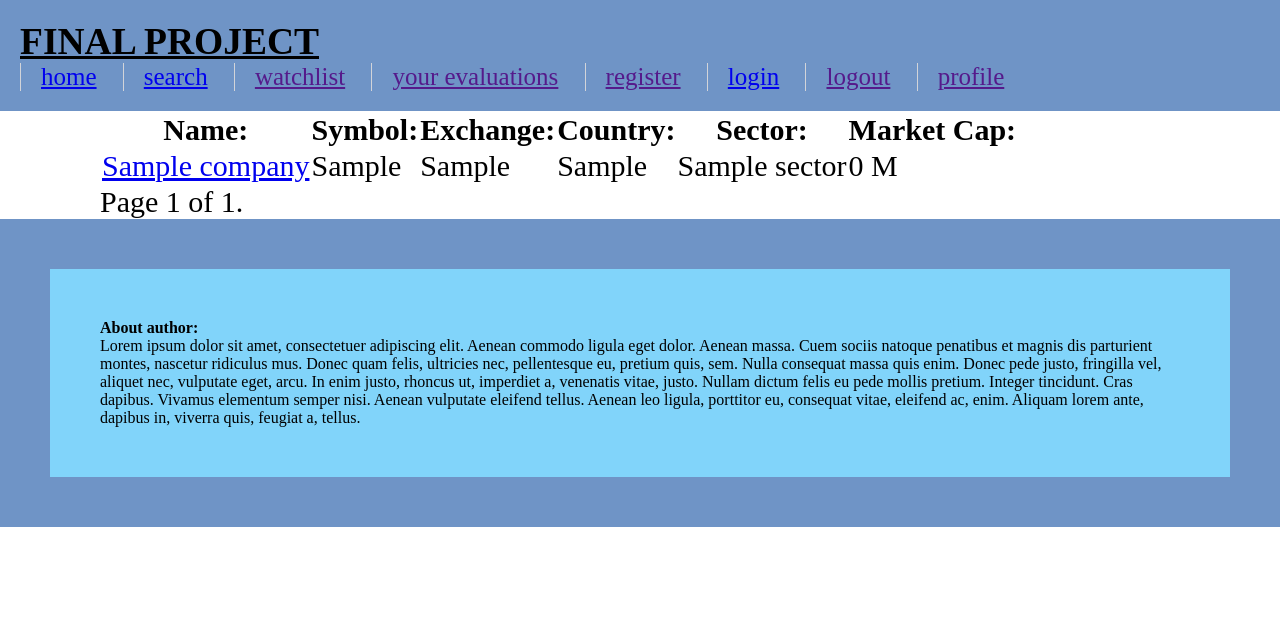
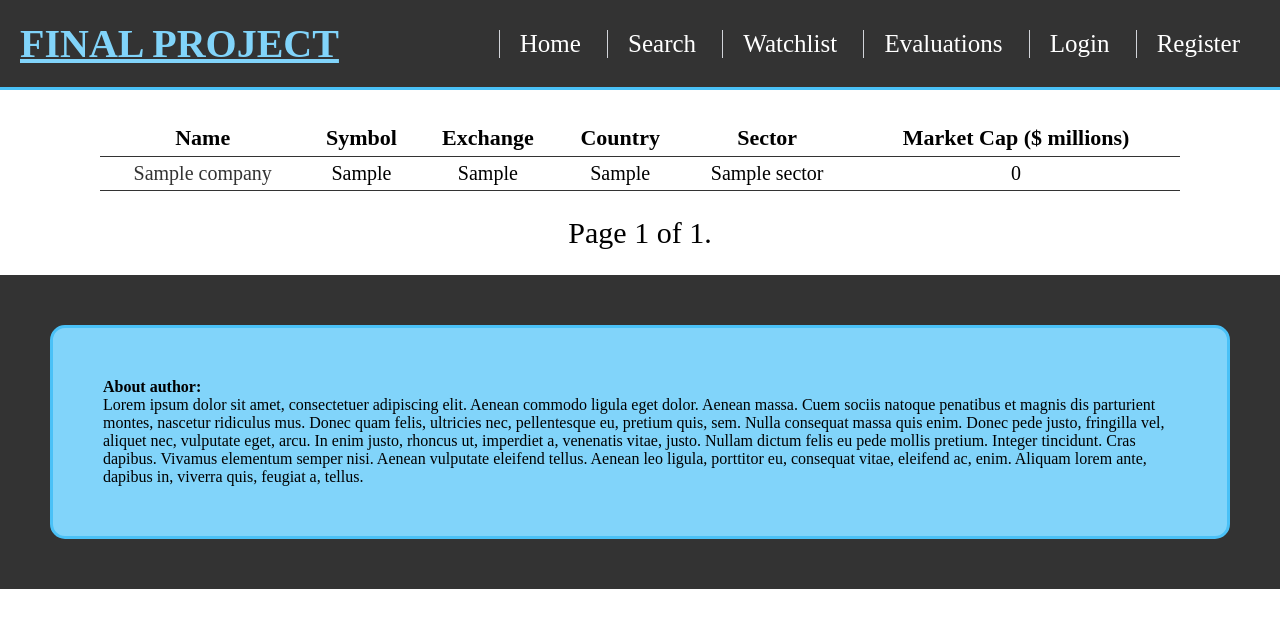
Before and after one commit to MichalDoman/EquityMagnet, a Django app: page /companies/ in a window 1280 px wide. Shown: the top 628 px of the page. Run offline with Django 4.2, Linux system fonts and the light colour scheme; tables that the repository leaves empty hold one stand-in row (values such as "Sample post").

Commit message:
more css

```diff
--- a/final_project/final_project/settings.py
+++ b/final_project/final_project/settings.py
@@ -114,3 +114,5 @@ STATIC_URL = 'static/'
 # https://docs.djangoproject.com/en/4.0/ref/settings/#default-auto-field
 
 DEFAULT_AUTO_FIELD = 'django.db.models.BigAutoField'
+
+LOGIN_REDIRECT_URL = LOGOUT_REDIRECT_URL = "/"
--- a/final_project/final_project/urls.py
+++ b/final_project/final_project/urls.py
@@ -1,6 +1,6 @@
 from django.contrib import admin
 from django.urls import path, include
-from main_app.views import HomeView, CompanyListView, CompanyDetailView
+from main_app.views import HomeView, CompanyListView, CompanyDetailView, Favorites, Evaluations
 
 urlpatterns = [
     path('admin/', admin.site.urls),
@@ -8,4 +8,6 @@ urlpatterns = [
     path("", HomeView.as_view(), name="home"),
     path("companies/", CompanyListView.as_view(), name="companies"),
     path("company-details/<int:pk>", CompanyDetailView.as_view(), name="company_details"),
+    path("favorites/<int:pk>", Favorites.as_view(), name="favorites"),
+    path("evaluations/<int:pk>", Evaluations.as_view(), name="evaluations"),
 ]
--- a/final_project/main_app/models.py
+++ b/final_project/main_app/models.py
@@ -23,7 +23,7 @@ class Company(models.Model):
 
 
 class Price(models.Model):
-    company = models.ForeignKey(Company, on_delete=models.CASCADE)
+    company = models.OneToOneField(Company, on_delete=models.CASCADE)
     current_value = models.FloatField()
     history = models.JSONField()
 
--- a/final_project/main_app/static/base.css
+++ b/final_project/main_app/static/base.css
@@ -12,29 +12,46 @@
 }
 
 .nav-bar {
+    display: flex;
+    justify-content: space-between;
+    align-items: center;
+    padding: 20px;
+    border-bottom: 3px solid #4ac1f7;
+    background-color: #333333;
+}
+
+.logo {
+    color: #81d4fa;
+    font-size: 40px;
+}
+
+.nav-links {
+    list-style: none;
     font-size: 25px;
-    background-color: #6f94c6;
-    padding: 20px;
+}
+
+.nav-links li {
+    display: inline-block;
+    padding: 0 20px;
+    border-left: 1px solid #D2D4D9;
+}
+
+.nav-links li a {
+    text-decoration: none;
+    text-transform: capitalize;
+    color: #fff;
 }
 
 footer {
-    background-color: #6f94c6;
+    background-color: #333333;
     padding: 50px;
 }
 
 .footer-box {
     background-color: #81d4fa;
     padding: 50px;
-}
-
-.nav-links {
-    list-style: none;
-}
-
-.nav-links li {
-    display: inline-block;
-    padding: 0 20px;
-    border-left: 1px solid #D2D4D9;
+    border: 3px solid #4ac1f7;
+    border-radius: 15px;
 }
 
 /* ---------------------------------------------- Home Page: */
@@ -53,24 +70,61 @@ footer {
     border-radius: 5px;
 }
 
+.company-link {
+    text-decoration: underline;
+    color: #333333;
+    font-style: italic;
+}
+
 .home-price-box {
     display: grid;
     grid-template-columns: auto auto;
     color: #a41515;
 }
 
+/* ---------------------------------------------- Company List: */
+.company-list {
+    border-collapse: collapse;
+    width: 100%;
+    margin-top: 30px;
+
+}
+
+.company-list tr:hover {
+    background: #81d4fa;
+}
+
+.company-list tr th,
+.company-list tr td {
+    text-decoration: none;
+    font-size: 20px;
+    padding: 5px;
+    text-align: center;
+    border-bottom: 1px solid #333333;
+}
+
+.company-list tr th {
+    font-size: 22px;
+}
+
+.company-list a {
+    text-decoration: none;
+    color: #333333;
+}
+
+.pagination {
+    text-align: center;
+    padding: 25px 0;
+}
+
 /* ---------------------------------------------- Company Details: */
 .details-section {
     padding: 0 10px;
-    background: #aaaaaa;
+    background: #dddddd;
 }
 
 .company-label {
     padding: 10px 50px;
-}
-
-.section-center {
-    border-radius: 10px;
 }
 
 .btn-box {
@@ -84,6 +138,7 @@ footer {
     text-transform: capitalize;
     font-size: 20px;
     display: block;
+    background: #dddddd;
 }
 
 .tab-btn.active {
@@ -100,20 +155,25 @@ footer {
     background: #ffffff;
 }
 
+.value-disclaimer {
+    font-size: 18px;
+    text-align: right;
+    padding: 5px;
+}
+
 .chart-container {
-    width: 2000px;
     max-width: 1000px;
     overflow-x: scroll;
 }
 
 .chart-body {
-    height: 500px;
+    height: 400px;
 }
 
-
-.financial-statement table{
+.financial-statement table {
     font-size: 20px;
     border-collapse: collapse;
+    width: 100%;
 }
 
 .financial-statement table tr:first-child {
--- a/final_project/main_app/templates/base.html
+++ b/final_project/main_app/templates/base.html
@@ -17,11 +17,14 @@
                     <li><a href="{% url "home" %}">home</a></li>
                     <li><a href="{% url "companies" %}">search</a></li>
                     <li><a href="">watchlist</a></li>
-                    <li><a href="">your evaluations</a></li>
-                    <li><a href="">register</a></li>
-                    <li><a href="/accounts/login">login</a></li>
-                    <li><a href="">logout</a></li>
-                    <li><a href="">profile</a></li>
+                    <li><a href="">evaluations</a></li>
+                    {% if user.is_authenticated  %}
+                        <li><a href="">profile</a></li>
+                        <li><a href="{% url 'logout' %}?next={{ request.path }}">logout</a></li>
+                    {% else %}
+                        <li><a href="{% url 'login' %}?next={{ request.path }}">login</a></li>
+                        <li><a href="">register</a></li>
+                    {% endif %}
                 </ul>
             </nav>
         </header>
--- a/final_project/main_app/templates/home.html
+++ b/final_project/main_app/templates/home.html
@@ -10,11 +10,11 @@
         {% for company in companies %}
             <div class="grid-item">
                 <h3>
-                    <a href="{% url "company_details" company.pk %}">{{ company.symbol }} </a>
+                    <a class="company-link" href="{% url "company_details" company.pk %}">{{ company.symbol }}</a>
                     ({{ company.country }})</h3>
                 <p>{{ company.name }}</p>
                 <p><i>{{ company.exchange.symbol.upper }}</i></p>
-                <p>Market Cap: {{ company.market_cap|style_numeric_data }}</p>
+                <p>Market Cap: ${{ company.market_cap|style_numeric_data }} M</p>
                 <div class="home-price-box">
                     <p>Price</p>
                     <p>Change</p>
--- a/final_project/main_app/templates/main_app/company_list.html
+++ b/final_project/main_app/templates/main_app/company_list.html
@@ -5,14 +5,14 @@
 
 {% block content %}
     {% load style_numeric_data %}
-    <table>
+    <table class="company-list">
         <tr>
-            <th>Name:</th>
-            <th>Symbol:</th>
-            <th>Exchange:</th>
-            <th>Country:</th>
-            <th>Sector:</th>
-            <th>Market Cap:</th>
+            <th>Name</th>
+            <th>Symbol</th>
+            <th>Exchange</th>
+            <th>Country</th>
+            <th>Sector</th>
+            <th>Market Cap ($ millions)</th>
         </tr>
         {% for company in page_obj %}
             <tr>
--- a/final_project/main_app/templatetags/style_numeric_data.py
+++ b/final_project/main_app/templatetags/style_numeric_data.py
@@ -36,8 +36,6 @@ def style_numeric_data(value):
         value = spaced_value[::-1].strip(",")
 
         if is_negative:
-            value = "-" + value + " M"
-        else:
-            value += " M"
+            value = "-" + value
 
     return value
--- a/final_project/main_app/views.py
+++ b/final_project/main_app/views.py
@@ -18,7 +18,7 @@ class HomeView(View):
 
     def get(self, request):
         all_companies = Company.objects.all()
-        sample_companies = sample(list(all_companies), 1)
+        sample_companies = sample(list(all_companies), 4)
 
         return render(request, "home.html", context={
             "companies": sample_companies
@@ -57,3 +57,11 @@ class CompanyDetailView(DetailView):
         context["chart_labels"] = json.dumps(dates)
         context["chart_data"] = json.dumps(historical_prices)
         return context
+
+
+class Favorites(View, LoginRequiredMixin):
+    pass
+
+
+class Evaluations(View, LoginRequiredMixin):
+    pass
```
Also changed, not shown: final_project/main_app/management/commands/insert_data.py (+8 -13 lines), final_project/main_app/static/js/company_details.js (+3 -7 lines), final_project/main_app/templates/main_app/company_detail.html (+7 -5 lines), final_project/main_app/templates/registration/login.html (+12 -1 lines).
